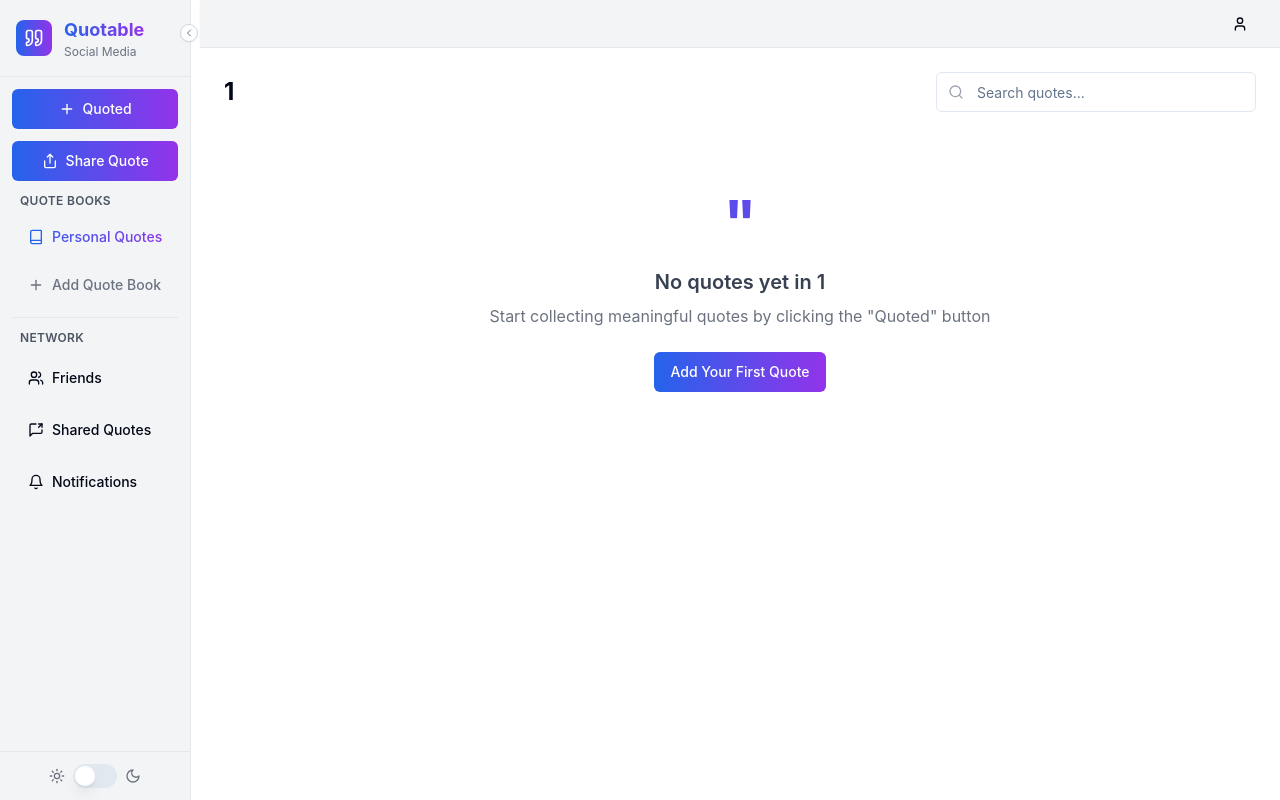
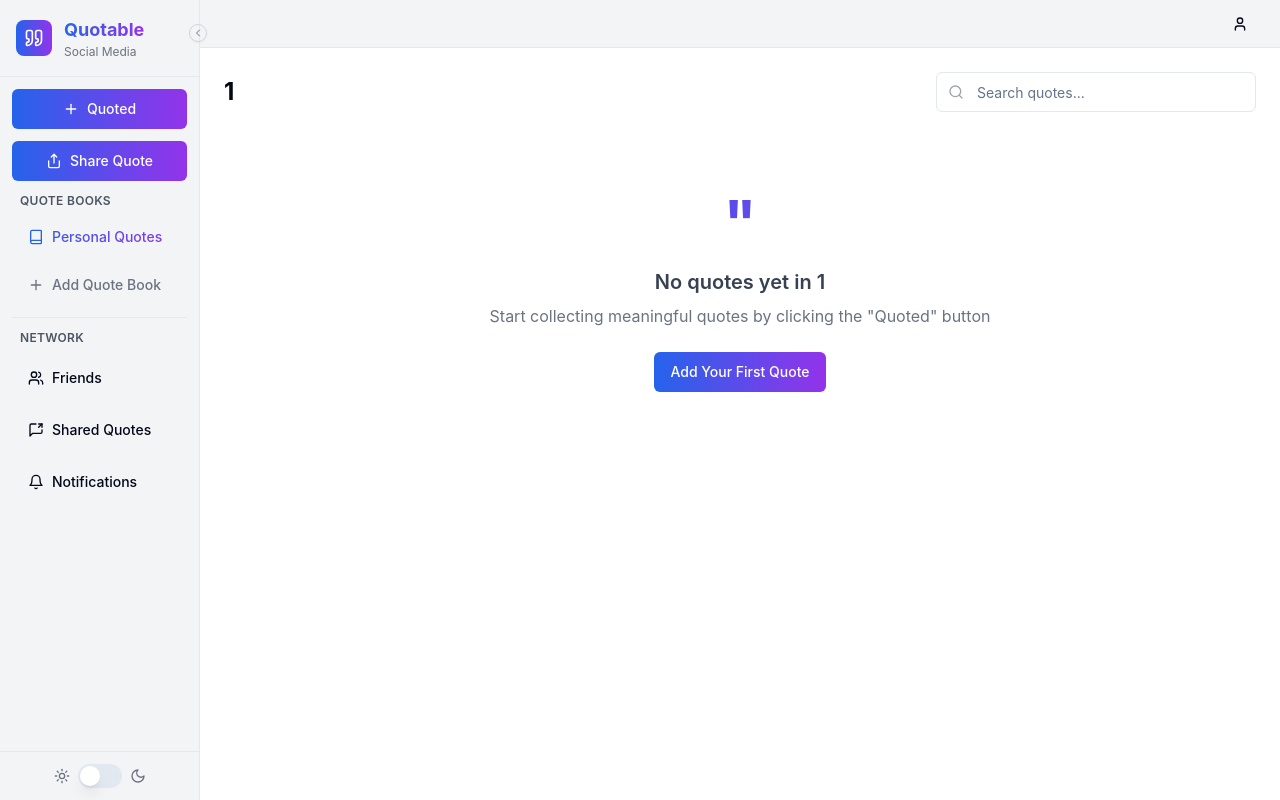
Before and after one commit to geraldbean/TBD, a React (Vite) app in the folder QuoteBook/: page /quote-book/1 in a window 1280 px wide. Built offline with nearby package versions, Linux system fonts and the light colour scheme.

Commit message:
fix visual bug on sidebar

```diff
--- a/QuoteBook/src/components/QuoteCard.tsx
+++ b/QuoteBook/src/components/QuoteCard.tsx
@@ -158,7 +158,7 @@ const QuoteCard = ({ quote, onEdit, onDelete }: QuoteCardProps) => {
           </blockquote>
           <div className="flex justify-between items-center text-sm text-gray-600">
             <cite className="font-medium">— {quote.who_said_it}</cite>
-            <time className="text-gray-400">{formatDate(quote.date)}</time>
+            <time className="text-black">{formatDate(quote.date)}</time>
           </div>
         </CardContent>
       </Card>
--- a/QuoteBook/src/components/QuoteSidebar.tsx
+++ b/QuoteBook/src/components/QuoteSidebar.tsx
@@ -59,7 +59,8 @@ const QuoteSidebar = ({ isCollapsed, onToggleCollapse, onQuoteAdd, isDarkMode, o
   return (
     <div className={cn(
       "bg-gray-100 dark:bg-gray-900 border-r border-gray-200 dark:border-gray-700 transition-all duration-300 flex flex-col h-screen fixed left-0 top-0 z-30",
-      isCollapsed ? "w-16" : "w-50"
+      isCollapsed ? "w-[64px]" : "w-[200px]" //match marginLeft values on index.tsx
+
     )}>
       {/* Header with Logo and Title */}
       <div className="p-4 border-b border-gray-200 dark:border-gray-700">
@@ -77,10 +78,10 @@ const QuoteSidebar = ({ isCollapsed, onToggleCollapse, onQuoteAdd, isDarkMode, o
           )}
         </div>
       </div>
-      {/* Floating Collapse Button on Sidebar Edge (Smaller) */}
+      {/* Floating Collapse Button on Sidebar Edge */}
       <button
         onClick={onToggleCollapse}
-        className="absolute top-6 -right-2 z-40 bg-white dark:bg-gray-800 border border-gray-300 dark:border-gray-600 rounded-full p-0.5 shadow-sm hover:bg-gray-100 dark:hover:bg-gray-700 transition"
+        className="absolute top-6 -right-2 z-40 bg-transparent border border-gray-300 dark:border-gray-600 rounded-full p-0.5 shadow-sm hover:bg-gray-100 dark:hover:bg-gray-700 transition"
         aria-label={isCollapsed ? "Expand Sidebar" : "Collapse Sidebar"}
       >
         <ChevronLeft
```
